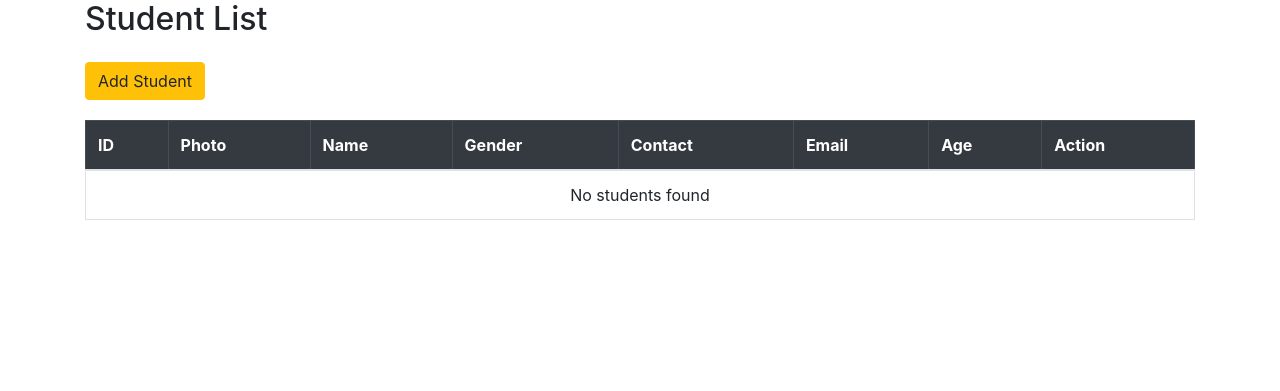
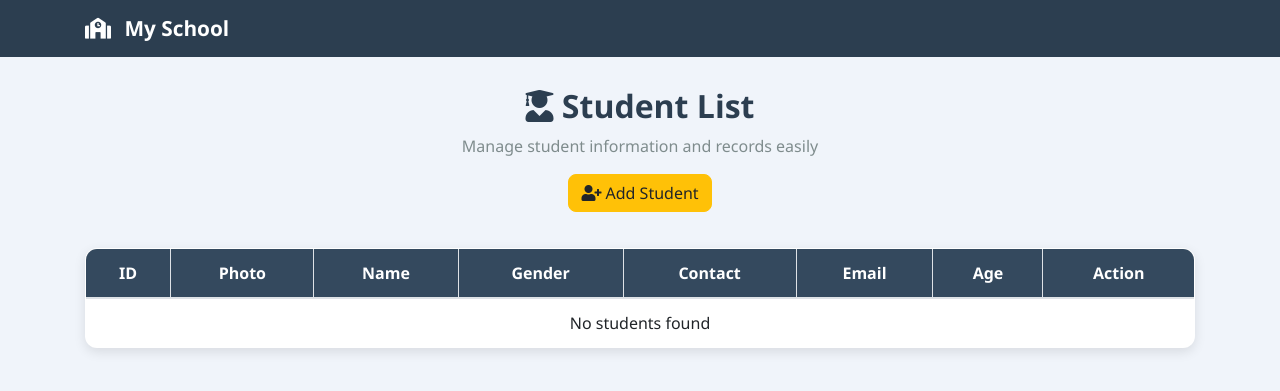
Before and after one commit to justinekyle123/ACTIVITY-in-ITELEC3, a PHP site: page /home.php in a window 1280 px wide. Shown: the top 391 px of the page. Run offline with PHP 8.4, Linux system fonts and the light colour scheme; data that the repository does not hold is empty; some libraries are stand-ins or nearby versions.

Commit message:
Add files via upload

```diff
--- a/NECESARIO/home.php
+++ b/NECESARIO/home.php
@@ -3,19 +3,83 @@
 <head>
   <meta charset="UTF-8">
   <meta name="viewport" content="width=device-width, initial-scale=1.0">
-    <title>Welcome to My Page</title>
+  <title>Student Management</title>
   <link href="https://stackpath.bootstrapcdn.com/bootstrap/4.5.2/css/bootstrap.min.css" rel="stylesheet">
   <link href="https://cdnjs.cloudflare.com/ajax/libs/font-awesome/5.15.3/css/all.min.css" rel="stylesheet">
+  <script src="https://cdn.jsdelivr.net/npm/sweetalert2@11"></script>
+  <style>
+    body {
+      background: #f0f4fa;
+      font-family: 'Segoe UI', sans-serif;
+    }
+    .navbar {
+      background: #2c3e50;
+    }
+    .navbar-brand {
+      font-weight: bold;
+      color: #fff !important;
+      font-size: 1.3rem;
+    }
+    .navbar-brand i {
+      margin-right: 8px;
+    }
+    .table {
+      background: #fff;
+      border-radius: 12px;
+      overflow: hidden;
+      box-shadow: 0px 4px 12px rgba(0,0,0,0.1);
+    }
+    .table thead {
+      background: #34495e;
+      color: #fff;
+    }
+    .table tbody tr:hover {
+      background-color: #f9fbff;
+    }
+    .btn-school {
+      border-radius: 8px;
+      font-weight: 500;
+    }
+    .page-link {
+      border-radius: 6px;
+    }
+    .header-section {
+      text-align: center;
+      margin: 30px 0 20px 0;
+    }
+    .header-section h2 {
+      font-weight: 700;
+      color: #2c3e50;
+    }
+    .header-section p {
+      color: #7f8c8d;
+    }
+    .student-photo {
+      border-radius: 50%;
+      border: 2px solid #ddd;
+    }
+  </style>
 </head>
 <body>
 
-    <!---------------------------------------------------- Main Content----------------------------------------- -->
+<!-- Navbar -->
+<nav class="navbar navbar-expand-lg">
+  <div class="container">
+    <a class="navbar-brand" href="#">
+      <i class="fas fa-school"></i> My School
+    </a>
+  </div>
+</nav>
 
 <div class="container">
-    <h2 class="mb-4">Student List</h2>
-    <a href="add.php" class="btn btn-warning mb-1">Add Student</a>
-    <table class="table table-bordered table-hover">
-        <thead class="table-dark">
+  <div class="header-section">
+    <h2><i class="fas fa-user-graduate"></i> Student List</h2>
+    <p>Manage student information and records easily</p>
+    <a href="add.php" class="btn btn-warning btn-school mb-3"><i class="fas fa-user-plus"></i> Add Student</a>
+  </div>
+
+  <table class="table table-bordered table-hover text-center">
+    <thead>
       <tr>
         <th>ID</th>
         <th>Photo</th>
@@ -32,10 +96,8 @@
       include 'connection.php';
 
       $limit = 8;
-
       $page = isset($_GET['page']) ? (int)$_GET['page'] : 1;
       if ($page < 1) $page = 1;
-
       $offset = ($page - 1) * $limit;
 
       $countRes = $conn->query("SELECT COUNT(*) AS total FROM students");
@@ -43,7 +105,7 @@
       $total_students = $countRow['total'];
       $total_pages = ceil($total_students / $limit);
 
-        $sql = "SELECT * FROM students ORDER BY Student_id ASC LIMIT $limit OFFSET $offset";
+      $sql = "SELECT * FROM students ORDER BY student_id ASC LIMIT $limit OFFSET $offset";
       $result = $conn->query($sql);
 
       if ($result->num_rows > 0) {
@@ -52,9 +114,9 @@
               echo "<td>" . $row['student_id'] . "</td>";
               echo "<td>";
               if (!empty($row['Photo'])) {
-            echo "<img src='" . $row['Photo'] . "' width='50' height='50' style='object-fit:cover; border-radius:50%;'>";
+                  echo "<img src='" . $row['Photo'] . "' width='50' height='50' class='student-photo'>";
               } else {
-            echo "No Photo";
+                  echo "<i class='fas fa-user-circle fa-2x text-muted'></i>";
               }
               echo "</td>";
               echo "<td>" . $row['Name'] . "</td>";
@@ -63,19 +125,21 @@
               echo "<td>" . $row['Email'] . "</td>";
               echo "<td>" . $row['Age'] . "</td>";
               echo "<td>
-                <a href='edit_student.php?id=" . $row['student_id'] . "' class='btn btn-sm btn-primary'>Edit</a>
-                <a href='#' onclick='confirmDelete(" . $row['student_id'] . ")' class='btn btn-sm btn-danger'>Delete</a>
+                      <a href='edit_student.php?id=" . $row['student_id'] . "' class='btn btn-sm btn-primary btn-school'><i class='fas fa-edit'></i> Edit</a>
+                      <a href='#' onclick='confirmDelete(" . $row['student_id'] . ")' class='btn btn-sm btn-danger btn-school'><i class='fas fa-trash'></i> Delete</a>
                     </td>";
               echo "</tr>";
           }
       } else {
           echo "<tr><td colspan='8' class='text-center'>No students found</td></tr>";
       }
+    ?>
+    </tbody>
+  </table>
 
- ?>
-<!-- Pagination Links -->
+  <!-- Pagination -->
   <nav>
-  <ul class="pagination">
+    <ul class="pagination justify-content-center">
       <?php if ($page > 1): ?>
         <li class="page-item"><a class="page-link" href="?page=<?php echo $page-1; ?>">Previous</a></li>
       <?php endif; ?>
@@ -91,13 +155,13 @@
       <?php endif; ?>
     </ul>
   </nav>
+</div>
 
-  <script src="https://cdn.jsdelivr.net/npm/sweetalert2@11"></script>
 <script>
 function confirmDelete(userId) {
     Swal.fire({
         title: 'Are you sure?',
-        text: "This action cannot be undone!",
+        text: "This student record will be deleted permanently.",
         icon: 'warning',
         showCancelButton: true,
         confirmButtonColor: '#d33',
@@ -106,14 +170,12 @@ function confirmDelete(userId) {
         cancelButtonText: 'Cancel'
     }).then((result) => {
         if (result.isConfirmed) {
-            // redirect to PHP delete page
             window.location = 'delete_student.php?id=' + userId;
         }
     });
 }
 </script>
 
-
 <script src="https://code.jquery.com/jquery-3.5.1.slim.min.js"></script>
 <script src="https://cdn.jsdelivr.net/npm/@popperjs/core@2.5.4/dist/umd/popper.min.js"></script>
 <script src="https://stackpath.bootstrapcdn.com/bootstrap/4.5.2/js/bootstrap.min.js"></script>
```
Lines whose indentation alone changed are shown as unchanged.
